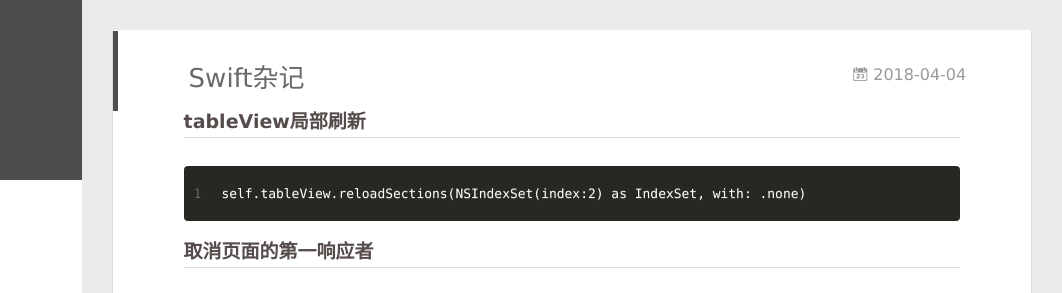
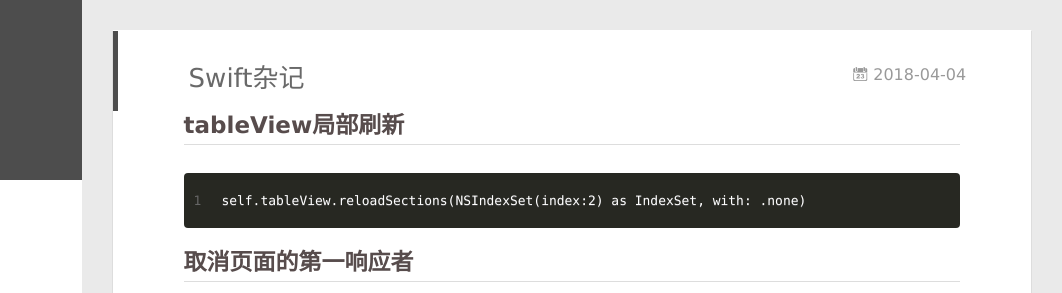
Before and after one commit to Doelove/93xiaosi.github.io, a plain HTML site: page 2018/04/04/Swift杂记/index.html in a window 1280 px wide. Shown: the top 293 px of the page, 218-1280 px from the left. Drawn offline with Linux system fonts and the light colour scheme.

Commit message:
Site updated: 2018-04-04 17:33:56

```diff
--- a/2018/04/04/Swift杂记/index.html
+++ b/2018/04/04/Swift杂记/index.html
@@ -16,7 +16,7 @@
 <meta property="og:site_name" content="Wait‘s blog">
 <meta property="og:description" content="tableView局部刷新1self.tableView.reloadSections(NSIndexSet(index:2) as IndexSet, with: .none) 取消页面的第一响应者1UIApplication.shared.sendAction(#selector(resignFirstResponder), to: nil, from: nil, for: nil)">
 <meta property="og:locale" content="default">
-<meta property="og:updated_time" content="2018-04-04T09:32:40.000Z">
+<meta property="og:updated_time" content="2018-04-04T09:33:36.000Z">
 <meta name="twitter:card" content="summary">
 <meta name="twitter:title" content="Swift杂记">
 <meta name="twitter:description" content="tableView局部刷新1self.tableView.reloadSections(NSIndexSet(index:2) as IndexSet, with: .none) 取消页面的第一响应者1UIApplication.shared.sendAction(#selector(resignFirstResponder), to: nil, from: nil, for: nil)">
@@ -179,8 +179,8 @@
 
     <div class="article-entry" itemprop="articleBody">
 
-        <h3 id="tableView局部刷新"><a href="#tableView局部刷新" class="headerlink" title="tableView局部刷新"></a>tableView局部刷新</h3><figure class="highlight plain"><table><tr><td class="gutter"><pre><span class="line">1</span><br></pre></td><td class="code"><pre><span class="line">self.tableView.reloadSections(NSIndexSet(index:2) as IndexSet, with: .none)</span><br></pre></td></tr></table></figure>
-<h3 id="取消页面的第一响应者"><a href="#取消页面的第一响应者" class="headerlink" title="取消页面的第一响应者"></a>取消页面的第一响应者</h3><figure class="highlight plain"><table><tr><td class="gutter"><pre><span class="line">1</span><br></pre></td><td class="code"><pre><span class="line">UIApplication.shared.sendAction(#selector(resignFirstResponder), to: nil, from: nil, for: nil)</span><br></pre></td></tr></table></figure>
+        <h2 id="tableView局部刷新"><a href="#tableView局部刷新" class="headerlink" title="tableView局部刷新"></a>tableView局部刷新</h2><figure class="highlight plain"><table><tr><td class="gutter"><pre><span class="line">1</span><br></pre></td><td class="code"><pre><span class="line">self.tableView.reloadSections(NSIndexSet(index:2) as IndexSet, with: .none)</span><br></pre></td></tr></table></figure>
+<h2 id="取消页面的第一响应者"><a href="#取消页面的第一响应者" class="headerlink" title="取消页面的第一响应者"></a>取消页面的第一响应者</h2><figure class="highlight plain"><table><tr><td class="gutter"><pre><span class="line">1</span><br></pre></td><td class="code"><pre><span class="line">UIApplication.shared.sendAction(#selector(resignFirstResponder), to: nil, from: nil, for: nil)</span><br></pre></td></tr></table></figure>
 
 
 
```
Also changed, not shown: index.html (+2 -2 lines).
